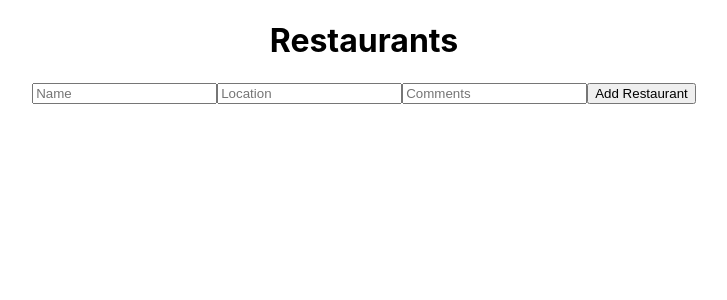
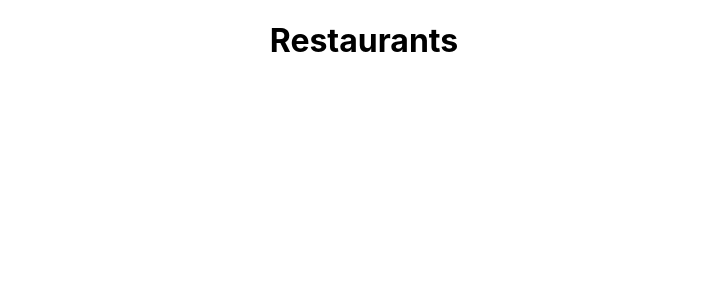
Before and after one commit to Cremacious/greg-lunch-o-matic, a React (Create React App) app: page / in a window 1280 px wide. Shown: the top 300 px of the page, without its empty margins (276-1003 px from the left). Built offline with nearby package versions, Linux system fonts and the light colour scheme.

Commit message:
Cleaned up unused imports

```diff
--- a/src/App.js
+++ b/src/App.js
@@ -1,6 +1,7 @@
 import React from 'react';
 import { Restaurants } from './features/restaurants/Restaurants';
 import './App.css';
+
 
 function App() {
   return (
--- a/src/features/restaurants/Restaurants.js
+++ b/src/features/restaurants/Restaurants.js
@@ -1,7 +1,7 @@
 import React from 'react';
 import { useSelector } from 'react-redux';
 import { selectRestaurants } from './restaurantsSlice';
-import { RestaurantForm } from './RestaurantForm';
+
 
 export function Restaurants() {
   const restaurants = useSelector(selectRestaurants);
@@ -9,7 +9,7 @@ export function Restaurants() {
   return (
     <div>
       <h1>Restaurants</h1>
-        <RestaurantForm />
+
       <ul>
         {restaurants.map((restaurant) => (
           <li key={restaurant.id}>
--- a/src/features/restaurants/restaurantsSlice.js
+++ b/src/features/restaurants/restaurantsSlice.js
@@ -7,7 +7,7 @@ export const restaurantsSlice = createSlice({
   },
   reducers: {
     addRestaurant: (state, action) => {
-      const { restaurantId, name, location, comment } = action.payload; // TODO: Allow comments to be added to the restaurant
+      const { restaurantId, name, location,} = action.payload; // TODO: Allow comments to be added to the restaurant
       const newRestaurant = {
         restaurantId,
         name,
```
